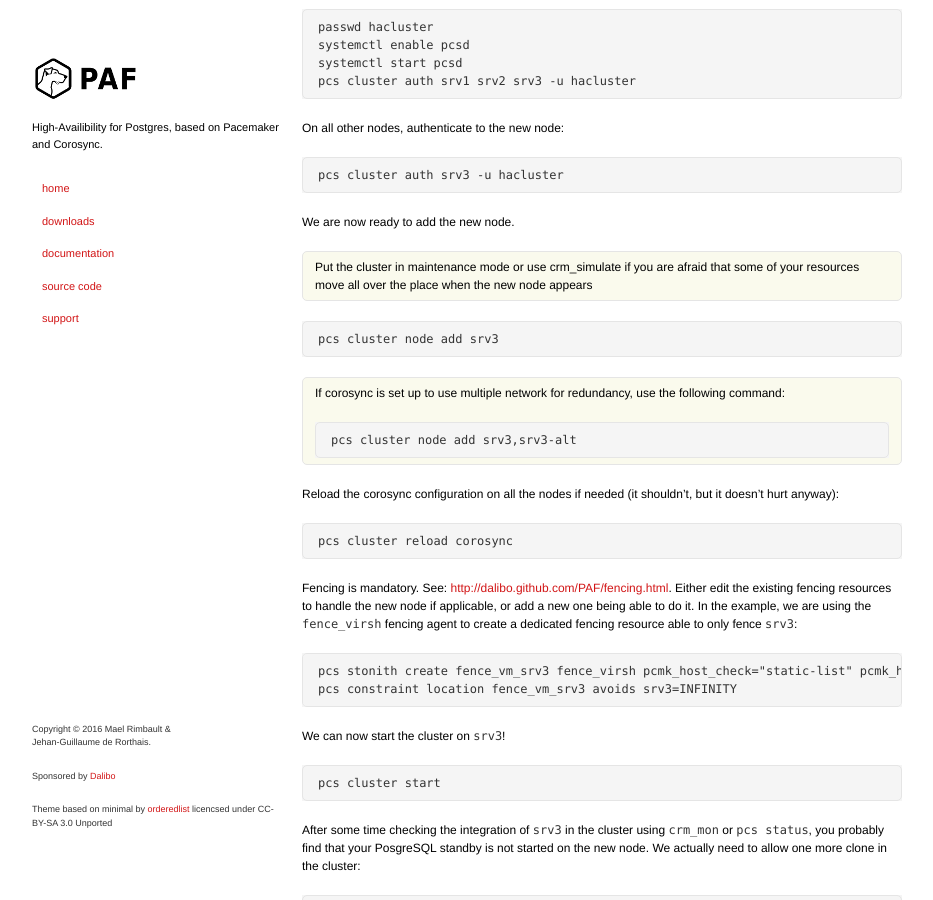
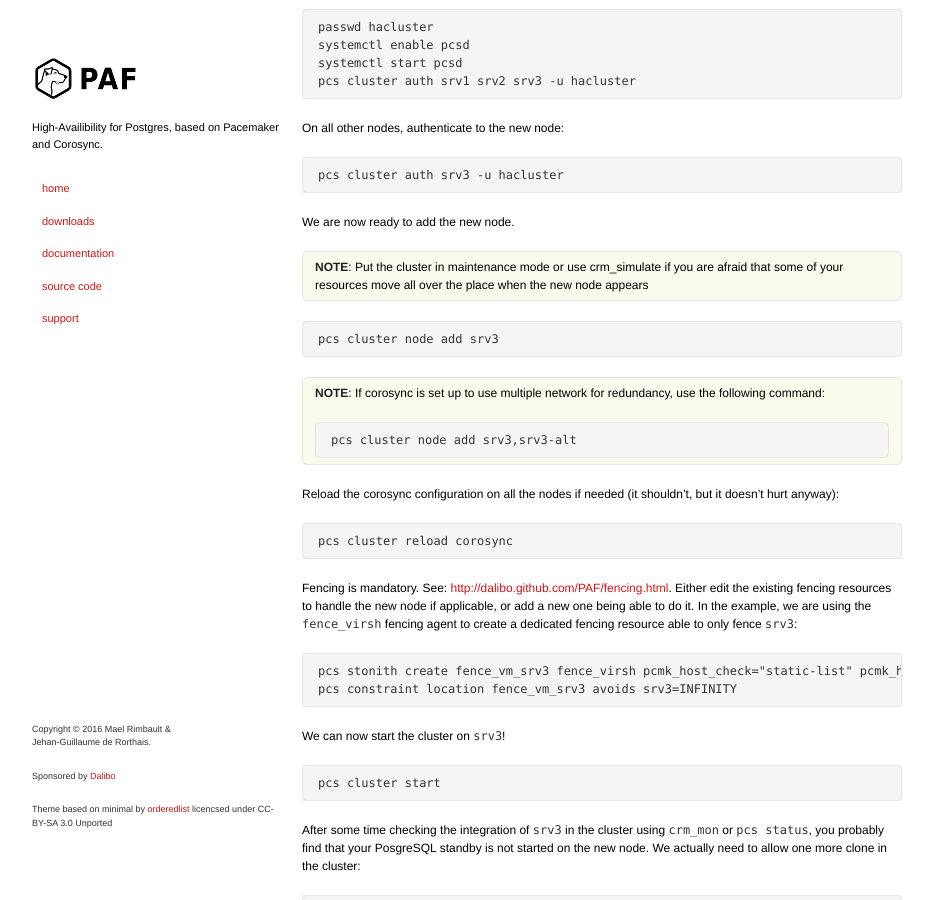
Before and after one commit to ClusterLabs/PAF, a Jekyll site: the page built from CentOS-7-admin.md, in a window 1280 px wide and 900 px high, scrolled down 2741 px. Shown: the whole window, without its empty margins (173-1106 px from the left). Built offline with Jekyll 4.4.1, drawn with Linux system fonts in a browser that asks for light colours.

Commit message:
styling edition

````diff
--- a/CentOS-7-admin.md
+++ b/CentOS-7-admin.md
@@ -185,16 +185,17 @@ pcs cluster auth srv3 -u hacluster
 
 We are now ready to add the new node.
 
-> Put the cluster in maintenance mode or use crm_simulate if you are afraid
-> that some of your resources move all over the place when the new node appears
+> __NOTE__: Put the cluster in maintenance mode or use crm_simulate if you are
+> afraid that some of your resources move all over the place when the new node
+> appears
 {: .notice}
 
 ```
 pcs cluster node add srv3
 ```
 
-> If corosync is set up to use multiple network for redundancy, use the
-> following command:
+> __NOTE__: If corosync is set up to use multiple network for redundancy, use
+> the following command:
 >
 > ```
 > pcs cluster node add srv3,srv3-alt
````
